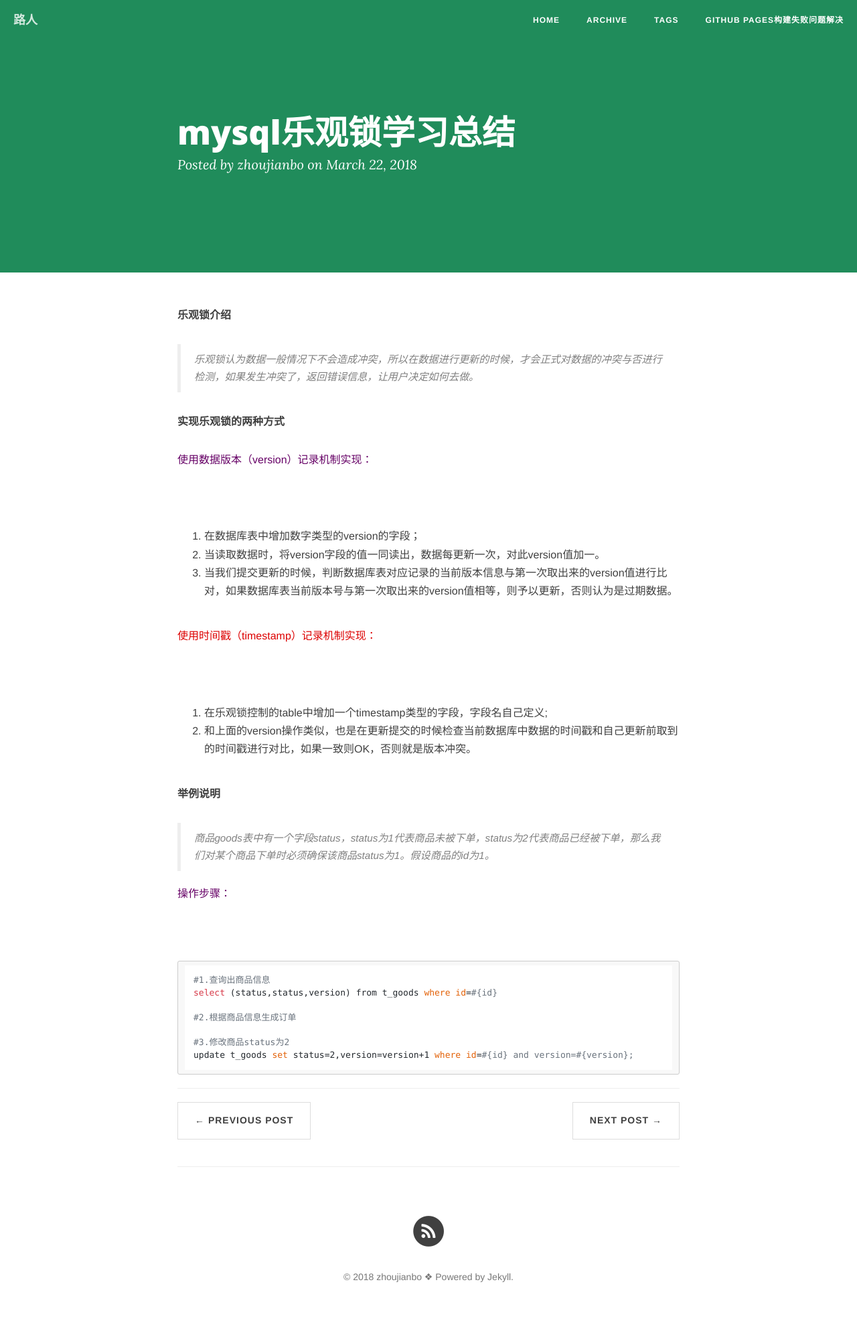
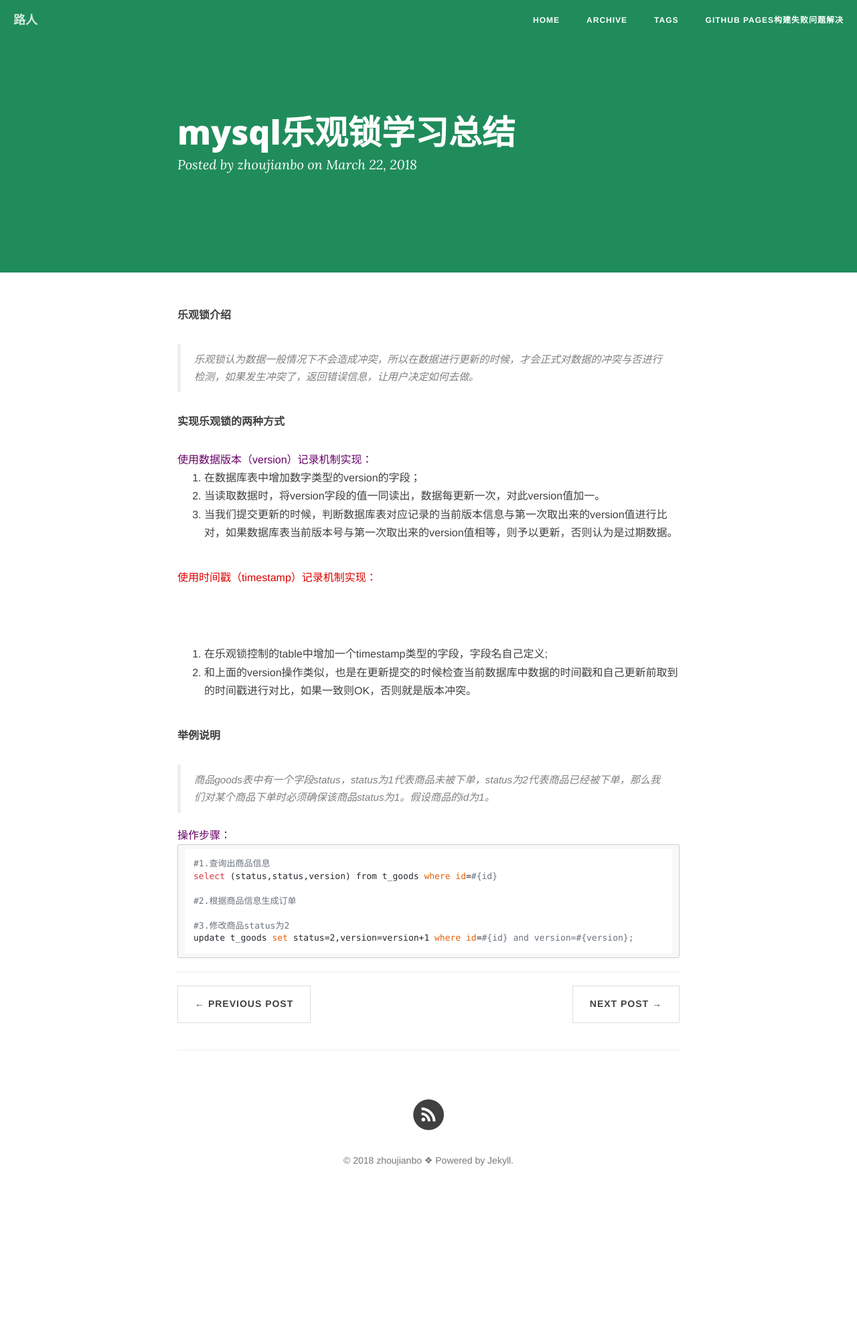
Before and after one commit to ZhouJianBoPro/ZhouJianBoPro.github.io, a Jekyll site: the page built from _posts/2018-03-22-mysql-optimistic-locks.md, in a window 1280 px wide. Shown: the whole page at 67% size. Built offline with Jekyll 4.4.1, drawn with Linux system fonts in a browser that asks for light colours; nearby versions of some CDN libraries; comment, search, counter and statistics services are not loaded; after the commit the page ends 1811 px from its top, so only the background shows below that.

Commit message:
defalut commit；

````diff
--- a/_posts/2018-03-22-mysql-optimistic-locks.md
+++ b/_posts/2018-03-22-mysql-optimistic-locks.md
@@ -12,7 +12,7 @@ description: 深入了解乐观锁。
 
 **实现乐观锁的两种方式**
 
-<font color="#660066">使用数据版本（version）记录机制实现：</font><br />
+<font color="#660066">使用数据版本（version）记录机制实现：</font>
 1. 在数据库表中增加数字类型的version的字段；
 2. 当读取数据时，将version字段的值一同读出，数据每更新一次，对此version值加一。
 3. 当我们提交更新的时候，判断数据库表对应记录的当前版本信息与第一次取出来的version值进行比对，如果数据库表当前版本号与第一次取出来的version值相等，则予以更新，否则认为是过期数据。
@@ -24,7 +24,7 @@ description: 深入了解乐观锁。
 **举例说明**
 > 商品goods表中有一个字段status，status为1代表商品未被下单，status为2代表商品已经被下单，那么我们对某个商品下单时必须确保该商品status为1。假设商品的id为1。
 
-<font color="#660066">操作步骤：</font><br />
+<font color="#660066">操作步骤：</font>
 ```$xslt
 #1.查询出商品信息
 select (status,status,version) from t_goods where id=#{id}
````
